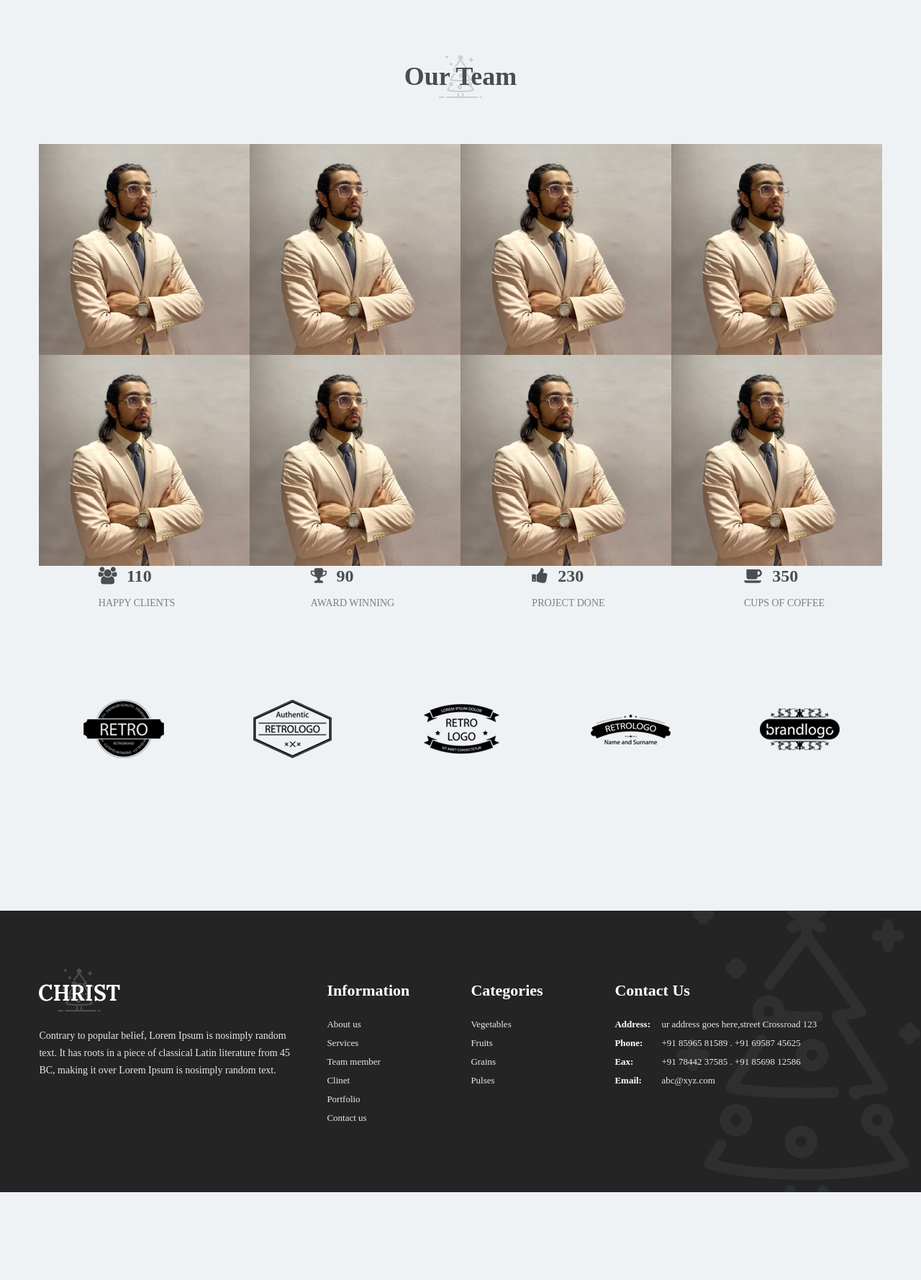
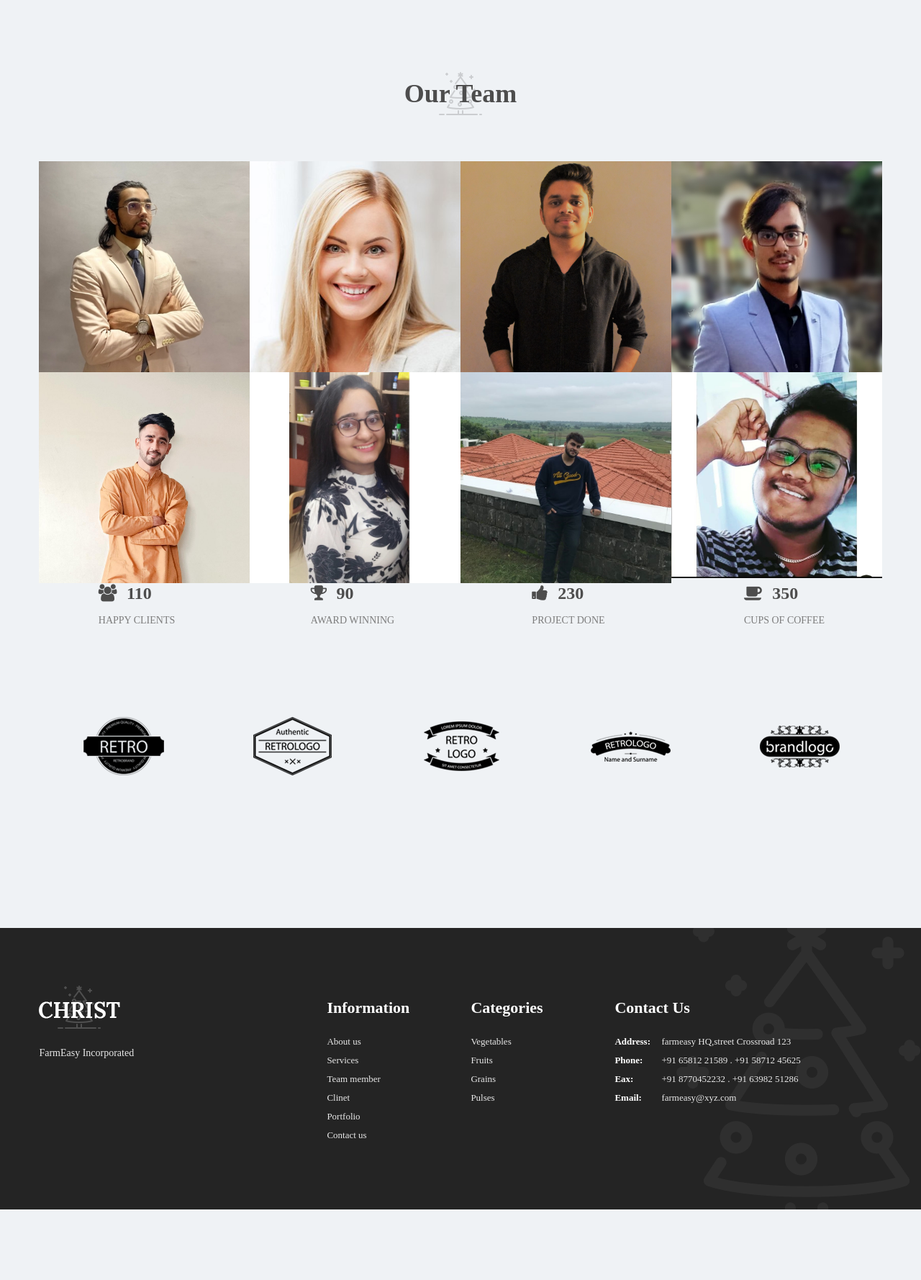
Before and after one commit to VisharadR/epic-deploy, a Flask app: page /about in a window 1280 px wide. Shown: the part 853-2631 px from the top of the page at 72% size. Before the commit the page ends 2509 px from the top, so only its background shows below. Run offline with Flask 2, Linux system fonts and the light colour scheme; parts of the project's set-up code (start-up, migrations or seed data) failed here and were passed over; some libraries are stand-ins or nearby versions; some web fonts are replaced.

Commit message:
team members list completed

```diff
--- a/templates/about.html
+++ b/templates/about.html
@@ -33,7 +33,7 @@
                 <!-- Mission Content -->
                 <div class="about-content col-lg-6 col-12 mb-30">
                     <h2>About <span>FarmEasy</span></h2>
-                    <p>There are many variations of passages of Lorem Ipsum available, majority have suffered alteration in some form, by injected humour, or randomised words which don't look even slightly kn je believable There are manations of passages of Lorem Ipsum available, but the majority ahave suffered ami tar cholnay vulbo na alte ration. majority have suffered alteration in</p>
+                    <p>The intention of this project is to create a portal for the farmers to connect with their customers directly so as to eradicate the disconnect caused by the system of middlemen and ultimately help and provide them a suffice ownership of their product. Also finding a way to help the farmers better crops according to their land condition and help find the plant's disease and recommending required treatment for it.</p>
                     <a href={{ url_for('shop_page' )}} class="button">Shop Now</a>
                 </div>
 
@@ -62,26 +62,26 @@
                 </div>
 
                 <div class="single-team col-lg-3 col-md-6 col-12">
-                    <img src={{ url_for ('static', filename = "img/team/1.jpg") }} alt="team">
+                    <img src={{ url_for ('static', filename = "img/team/2.jpg") }} alt="team">
                     <div class="content">
-                        <h4>Maria Lane</h4>
-                        <span>Marketer</span>
+                        <h4>R Visharad</h4>
+                        <span>Machine Learning and Backend Developer</span>
                     </div>
                 </div>
 
                 <div class="single-team col-lg-3 col-md-6 col-12">
-                    <img src={{ url_for ('static', filename = "img/team/1.jpg") }} alt="team">
+                    <img src={{ url_for ('static', filename = "img/team/3.jpg") }} alt="team">
                     <div class="content">
-                        <h4>Justin Evans</h4>
-                        <span>developer</span>
+                        <h4>Om Vithalkar</h4>
+                        <span>Backend Developer</span>
                     </div>
                 </div>
 
                 <div class="single-team col-lg-3 col-md-6 col-12">
-                    <img src={{ url_for ('static', filename = "img/team/1.jpg") }} alt="team">
+                    <img src={{ url_for ('static', filename = "img/team/4.jpg") }} alt="team">
                     <div class="content">
-                        <h4>Rose Dixon</h4>
-                        <span>Designer</span>
+                        <h4>Adarash Nag</h4>
+                        <span>Backend Developer</span>
                     </div>
                 </div>
 
@@ -96,34 +96,34 @@
             <div class="team-wrapper row">
 
                 <div class="single-team col-lg-3 col-md-6 col-12">
-                    <img src={{ url_for ('static', filename = "img/team/1.jpg") }} alt="team">
+                    <img src={{ url_for ('static', filename = "img/team/5.jpg") }} alt="team">
                     <div class="content">
-                        <h4>Terry Soto</h4>
-                        <span>CEO</span>
+                        <h4>Manu Vairagi</h4>
+                        <span>Frontend Developer</span>
                     </div>
                 </div>
 
                 <div class="single-team col-lg-3 col-md-6 col-12">
-                    <img src={{ url_for ('static', filename = "img/team/1.jpg") }} alt="team">
+                    <img src={{ url_for ('static', filename = "img/team/6.jpg") }} alt="team">
                     <div class="content">
-                        <h4>Maria Lane</h4>
-                        <span>Marketer</span>
+                        <h4>Vishakha</h4>
+                        <span>UI/UX and Content Writer</span>
                     </div>
                 </div>
 
                 <div class="single-team col-lg-3 col-md-6 col-12">
-                    <img src={{ url_for ('static', filename = "img/team/1.jpg") }} alt="team">
+                    <img src={{ url_for ('static', filename = "img/team/12.jpg") }} alt="team">
                     <div class="content">
-                        <h4>Justin Evans</h4>
-                        <span>developer</span>
+                        <h4>Bhuwan Jamdagni</h4>
+                        <span>Content Writer and Designer</span>
                     </div>
                 </div>
 
                 <div class="single-team col-lg-3 col-md-6 col-12">
-                    <img src={{ url_for ('static', filename = "img/team/1.jpg") }} alt="team">
+                    <img src={{ url_for ('static', filename = "img/team/8.jpeg") }} alt="team">
                     <div class="content">
-                        <h4>Rose Dixon</h4>
-                        <span>Designer</span>
+                        <h4>R Kuringi Selvan</h4>
+                        <span>UI/UX Designer</span>
                     </div>
                 </div>
 
--- a/templates/disease.html
+++ b/templates/disease.html
@@ -3,7 +3,7 @@
 
 <style>
   html body {
-    background-color: rgb(206, 206, 228);
+    background-color: rgb(255, 255, 255);
   }
 </style>
 <br /><br />
--- a/templates/layout.html
+++ b/templates/layout.html
@@ -2,7 +2,7 @@
 <html lang="en">
     <head>
         <title>{{ title }}</title>
-        <link rel="shortcut icon" href= {{ url_for('static', filename='img/favicon.ico') }} />
+        <link rel="shortcut icon" href= {{ url_for('static', filename='img/fe.ico') }} />
         <!-- for-mobile-apps-->
         <meta name="viewport" content="width=width, initial-scale=1">
         <meta charset="utf-8">
@@ -184,7 +184,7 @@ Smartphone Compatible web template, free webdesigns for Nokia, Samsung, LG, Sony
 
                         <!-- Header Bottom Logo -->
                         <div class="header-bottom-logo">
-                            <a href="index.html" class="logo"><img src={{url_for('static', filename = 'img/logo.png')}} alt="logo"></a>
+                            <a href="index.html" class="logo"><img src={{url_for('static', filename = 'img/fe.png')}} alt="logo"></a>
                         </div>
 
                         <!-- Main Menu -->
@@ -248,33 +248,28 @@ Smartphone Compatible web template, free webdesigns for Nokia, Samsung, LG, Sony
 
 
      <!-- Footer Section Start-->
-	 <div
-	 class="footer-section section bg-dark"
-	 style="background-image: url(img/bg/footer-bg.png)"
-   >
+<!-- Footer Section Start-->
+<div class="footer-section section bg-dark" style="background-image: url(img/bg/footer-bg.png)">
 	<div class="container">
+
 		<div class="row">
 			<div class="col">
+
 				<!-- Footer Top Start -->
 				<div class="footer-top section pt-80 pb-50">
 					<div class="row">
+
 						<!-- Footer Widget -->
 						<div class="footer-widget col-lg-4 col-md-6 col-12 mb-40">
-				 <img
-				   class="footer-logo"
-				   src= {{url_for('static', filename = 'img/footer-logo.png')}}
-				   alt="logo"
-				 />
-				 <p>
-				   Contrary to popular belief, Lorem Ipsum is nosimply random
-				   text. It has roots in a piece of classical Latin
-				   literature from 45 BC, making it over Lorem Ipsum is
-				   nosimply random text.
-				 </p>
+
+							<img class="footer-logo" src={{ url_for('static', filename="img/footer-logo.png") }} alt="logo">
+							<p>FarmEasy Incorporated</p>
+
 						</div>
 
 						<!-- Footer Widget -->
 						<div class="footer-widget col-lg-2 col-md-3 col-12 mb-40">
+
 							<h4 class="widget-title">Information</h4>
 
 							<ul>
@@ -285,10 +280,12 @@ Smartphone Compatible web template, free webdesigns for Nokia, Samsung, LG, Sony
 								<li><a href="#">Portfolio</a></li>
 								<li><a href="#">Contact us</a></li>
 							</ul>
+
 						</div>
 
 						<!-- Footer Widget -->
 						<div class="footer-widget col-lg-2 col-md-3 col-12 mb-40">
+
 							<h4 class="widget-title">Categories</h4>
 
 							<ul>
@@ -296,32 +293,33 @@ Smartphone Compatible web template, free webdesigns for Nokia, Samsung, LG, Sony
 								<li><a href="#">Fruits</a></li>
 								<li><a href="#">Grains</a></li>
 								<li><a href="#">Pulses</a></li>
+
 							</ul>
+
 						</div>
 
 						<!-- Footer Widget -->
 						<div class="footer-widget col-lg-4 col-md-6 col-12 mb-40">
+
 							<h4 class="widget-title">Contact Us</h4>
 
 							<ul>
-				   <li>
-					 <span>Address:</span> ur address goes here,street
-					 Crossroad 123
-				   </li>
-				   <li>
-					 <span>Phone:</span> +91 85965 81589 . +91 69587 45625
-				   </li>
-				   <li><span>Eax:</span> +91 78442 37585 . +91 85698 12586</li>
-				   <li><span>Email:</span> abc@xyz.com</li>
+								<li><span>Address:</span> farmeasy HQ,street Crossroad 123</li>
+								<li><span>Phone:</span> +91 65812 21589 . +91 58712 45625</li>
+								<li><span>Eax:</span> +91 8770452232 . +91 63982 51286</li>
+								<li><span>Email:</span> farmeasy@xyz.com</li>
 							</ul>
+
+						</div>
+
+					</div>
+				</div><!-- Footer Top End -->
+
+				<!-- Footer Bottom Start -->
+
 			</div>
 		</div>
-		   </div>
-		   <!-- Footer Top End -->
 
-		   <!-- Footer Bottom Start -->
-		 </div>
-	   </div>
 	</div>
 </div>
 <!-- Footer Section End-->
```
Also changed, not shown: static/fe.ico (added), static/img/fe.ico (added), static/img/fe.png (added), static/img/icon.jpg (added), static/img/team/11.jpg, static/img/team/12.jpg (added), static/img/team/3.jpg, static/img/team/4.jpg, static/img/team/5.jpg (added), static/img/team/6.jpg (added), static/img/team/7.jpg (added), static/img/team/8.jpeg (added), 1 other file. Lines whose indentation alone changed are shown as unchanged.
